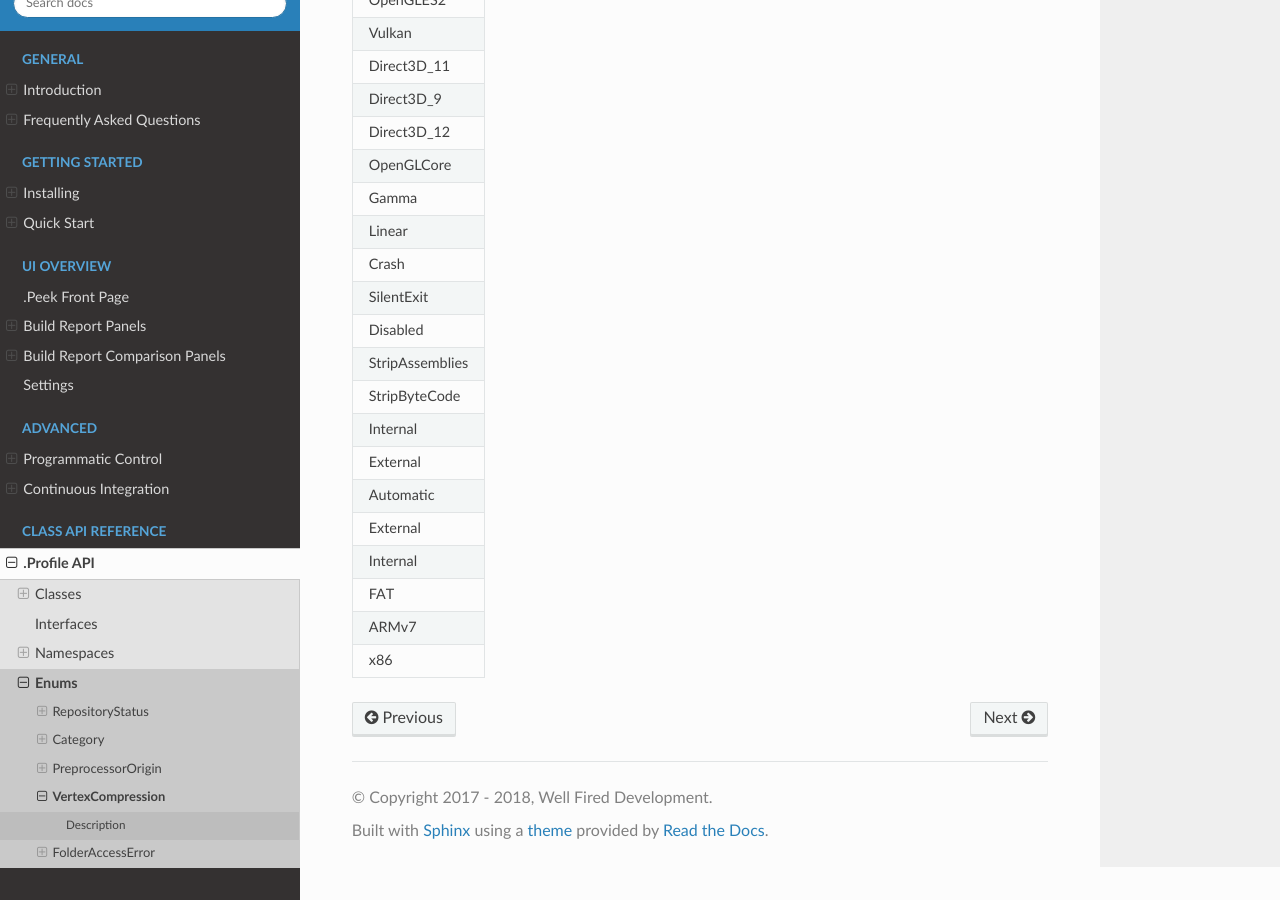
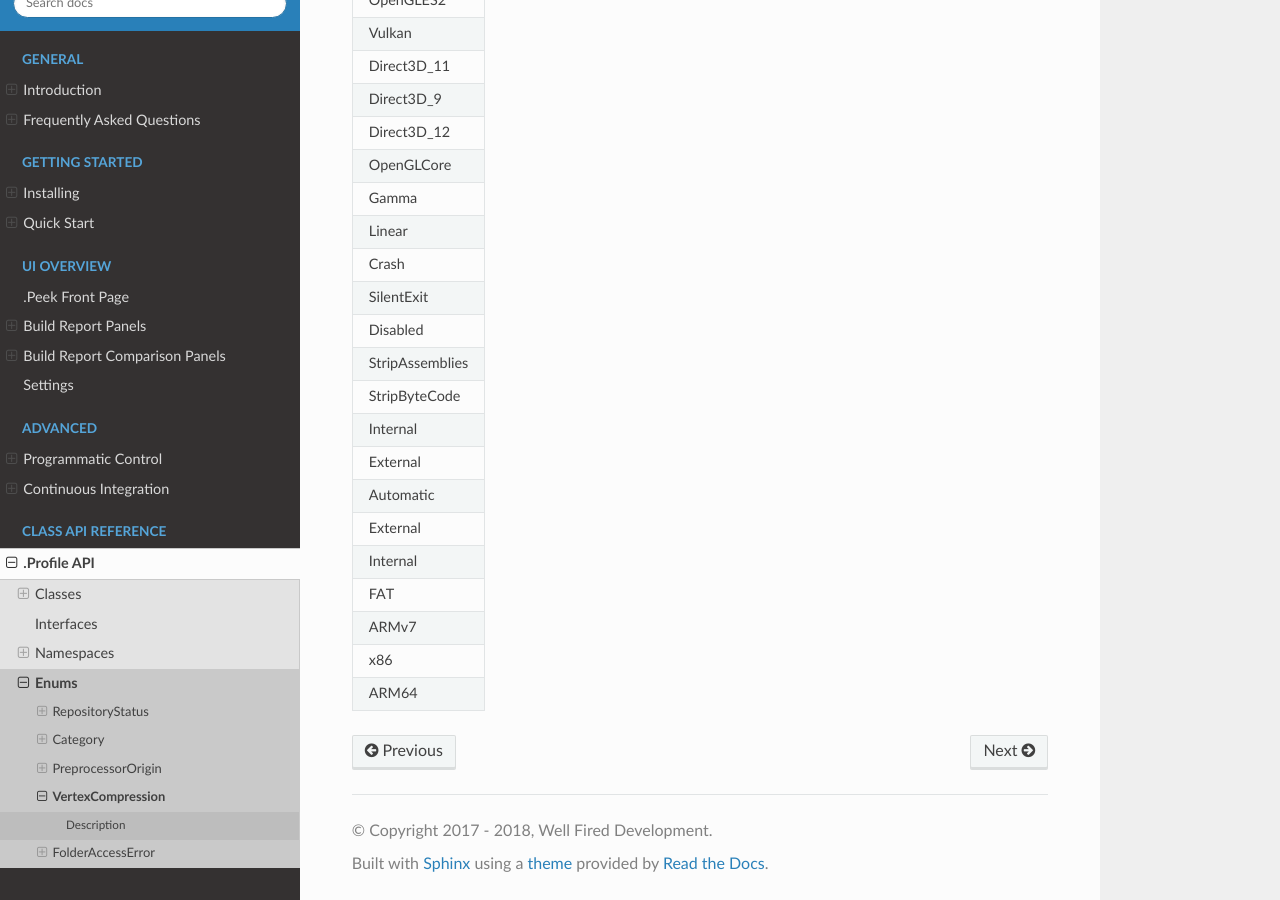
Before and after one commit to WellFiredDevelopment/dotPeekDocumentation, a Sphinx documentation site: the page built from sphinx/source/api/enums/enum_enumwellfired_peek_model_projectsettings.rst, in a window 1280 px wide and 900 px high, scrolled down 1171 px. Built offline with Sphinx 7.4.7 and the Read the Docs theme 2.0.0, drawn with Linux system fonts in a browser that asks for light colours.

Commit message:
AutoBuildDocumentation

```diff
--- a/sphinx/source/api/enums/enum_enumwellfired_peek_model_projectsettings.rst
+++ b/sphinx/source/api/enums/enum_enumwellfired_peek_model_projectsettings.rst
@@ -107,3 +107,5 @@ Description
 +------------------+
 |x86               |
 +------------------+
+|ARM64             |
++------------------+
```
